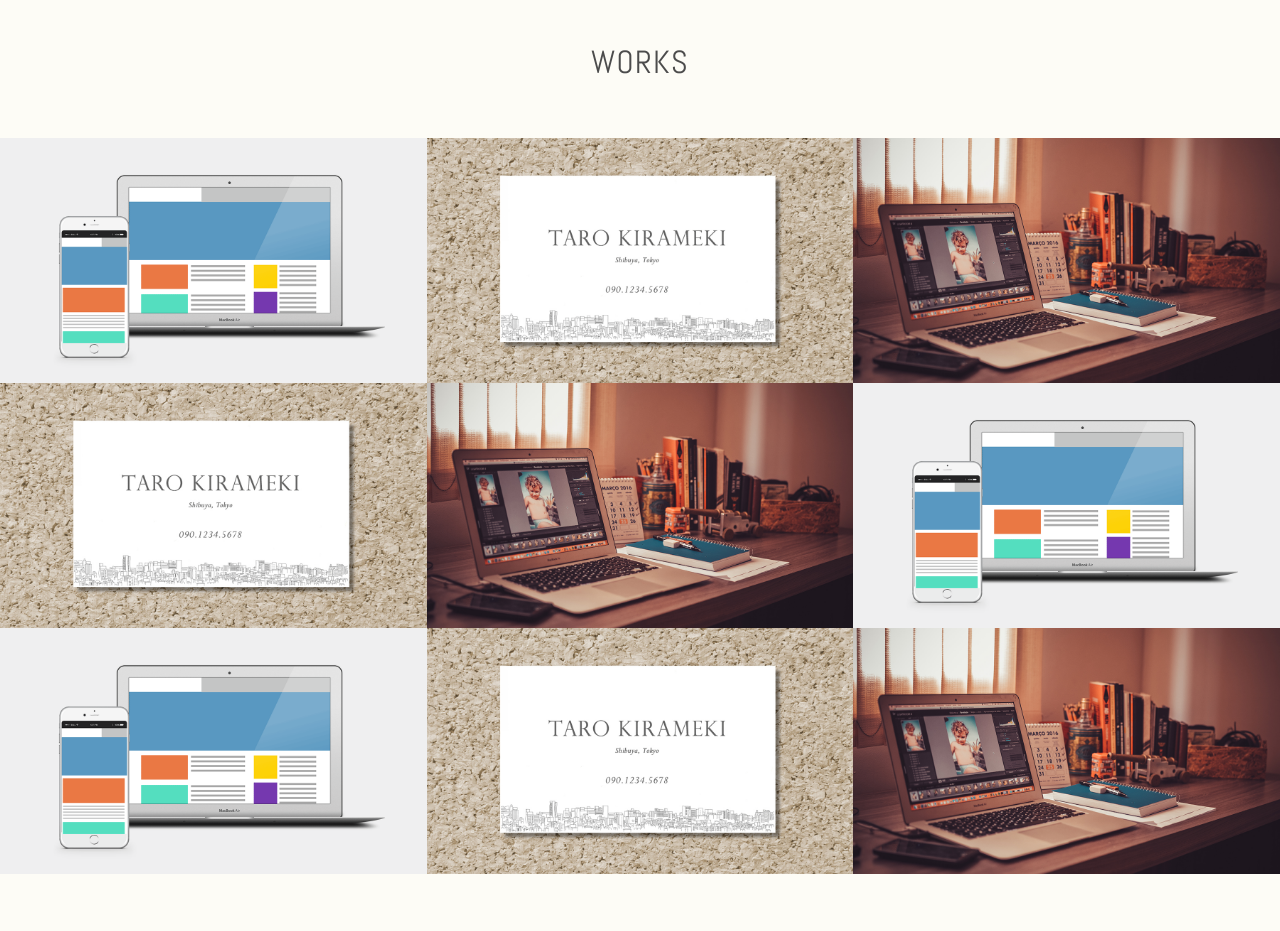
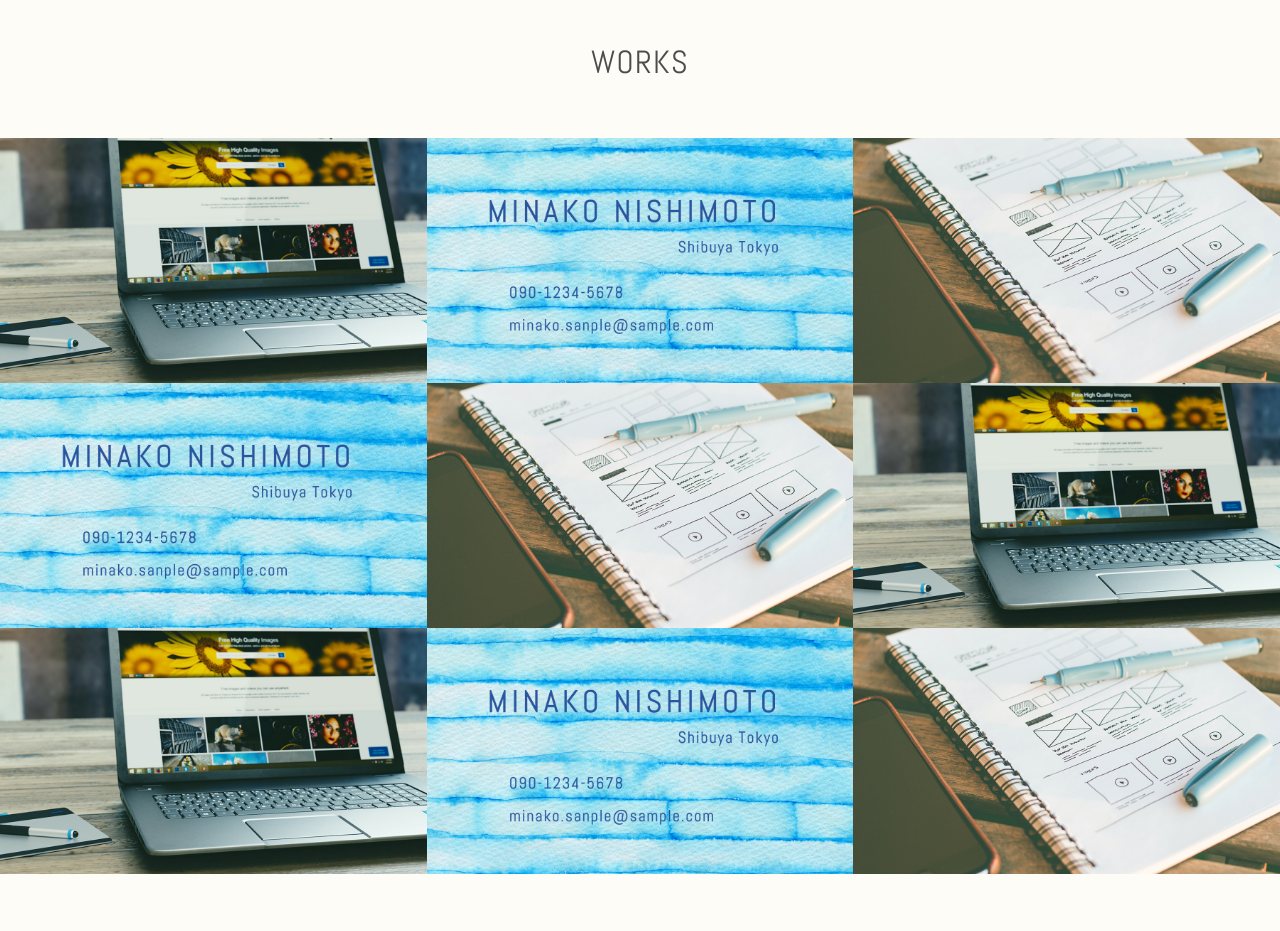
Before and after one commit to monohana/monohana.github.io, a plain HTML site: page index.html in a window 1280 px wide. Shown: the part 1080-2011 px from the top of the page. Drawn offline with nearby package versions, Linux system fonts and the light colour scheme.

Commit message:
kadai-custom2

```diff
--- a/index.html
+++ b/index.html
@@ -17,7 +17,7 @@
             <div class="profile">
                 <!-- 名前や写真のコンテンツが入るところです -->
                 <h1 class="site-title abel uppercase text-center">Web Designer <span>Minako Nishimoto</span></h1>
-                <img src="./images/img_profile2.jpg" alt="プロフィール写真" width="140" height="140" class="block-center profile-icon">
+                <img src="./images/img_profile3.jpg" alt="プロフィール写真" width="140" height="140" class="block-center profile-icon">
                 <p>東京都在住のWebデザイナー、西本美菜子です。オンラインスクールでWeb制作について学び、営業職から憧れていたWebデザイナーへと転職活動中です。これからさらにWeb制作の技術や知識を身につけて、Webサイト運用や問題解決のアドバイスもできるデザイナーになりたいと思っています。</p>
             </div>
         </header>
@@ -49,7 +49,7 @@
              <h2 class="text-center">Works</h2>
               <div class="works-box">
                <a href="#">
-                <img src="./images/img_work_site.png" alt="株式会社きらめき コーポレートサイト様 Webサイトデザイン">
+                <img src="./images/img_work_site2.jpg" alt="株式会社きらめき コーポレートサイト様 Webサイトデザイン">
                  <div class="works-box-inner">
                   <div class="text-center">
                     <h3>株式会社きらめき コーポレートサイト</h3>
@@ -61,7 +61,7 @@
               </div>
               <div class="works-box">
                 <a href="#">
-                 <img src="./images/img_work_card.jpg" alt="きらめき太郎様 名刺デザイン">
+                 <img src="./images/img_work_card2.jpg" alt="きらめき太郎様 名刺デザイン">
                  <div class="works-box-inner">
                     <div class="text-center">
                         <h3>Minako Nishimoto 名刺</h3>
@@ -73,7 +73,7 @@
               </div>
               <div class="works-box">
                 <a href="#">
-                 <img src="./images/img_work_blog.jpg" alt="WordPressオリジナルテーマ">
+                 <img src="./images/img_work_blog2.jpg" alt="WordPressオリジナルテーマ">
                  <div class="works-box-inner">
                     <div class="text-center">
                         <h3>ブログデザイン</h3>
@@ -85,7 +85,7 @@
               </div>
               <div class="works-box">
                 <a href="#">
-                 <img src="./images/img_work_card.jpg" alt="きらめき太郎様 名刺デザイン">
+                 <img src="./images/img_work_card2.jpg" alt="きらめき太郎様 名刺デザイン">
                  <div class="works-box-inner">
                     <div class="text-center">
                         <h3>Minako Nishimoto 名刺</h3>
@@ -97,7 +97,7 @@
               </div>
               <div class="works-box">
                 <a href="#">
-                 <img src="./images/img_work_blog.jpg" alt="WordPressオリジナルテーマ">
+                 <img src="./images/img_work_blog2.jpg" alt="WordPressオリジナルテーマ">
                  <div class="works-box-inner">
                     <div class="text-center">
                         <h3>ブログデザイン</h3>
@@ -109,7 +109,7 @@
               </div>
               <div class="works-box">
                 <a href="#">
-                 <img src="./images/img_work_site.png" alt="株式会社きらめき コーポレートサイト様 Webサイトデザイン">
+                 <img src="./images/img_work_site2.jpg" alt="株式会社きらめき コーポレートサイト様 Webサイトデザイン">
                  <div class="works-box-inner">
                     <div class="text-center">
                         <h3>株式会社きらめき コーポレートサイト</h3>
@@ -121,7 +121,7 @@
               </div>
               <div class="works-box">
                <a href="#">
-                <img src="./images/img_work_site.png" alt="株式会社きらめき コーポレートサイト様 Webサイトデザイン">
+                <img src="./images/img_work_site2.jpg" alt="株式会社きらめき コーポレートサイト様 Webサイトデザイン">
                  <div class="works-box-inner">
                   <div class="text-center">
                     <h3>株式会社きらめき コーポレートサイト</h3>
@@ -133,7 +133,7 @@
               </div>
               <div class="works-box">
                 <a href="#">
-                 <img src="./images/img_work_card.jpg" alt="きらめき太郎様 名刺デザイン">
+                 <img src="./images/img_work_card2.jpg" alt="きらめき太郎様 名刺デザイン">
                  <div class="works-box-inner">
                     <div class="text-center">
                         <h3>Minako Nishimoto 名刺</h3>
@@ -145,7 +145,7 @@
               </div>
               <div class="works-box">
                 <a href="#">
-                 <img src="./images/img_work_blog.jpg" alt="WordPressオリジナルテーマ">
+                 <img src="./images/img_work_blog2.jpg" alt="WordPressオリジナルテーマ">
                  <div class="works-box-inner">
                     <div class="text-center">
                         <h3>ブログデザイン</h3>
```
Also changed, not shown: images/img_profile3.jpg (added), images/img_work_blog2.jpg (added), images/img_work_card2.jpg (added), images/img_work_site2.jpg (added).
